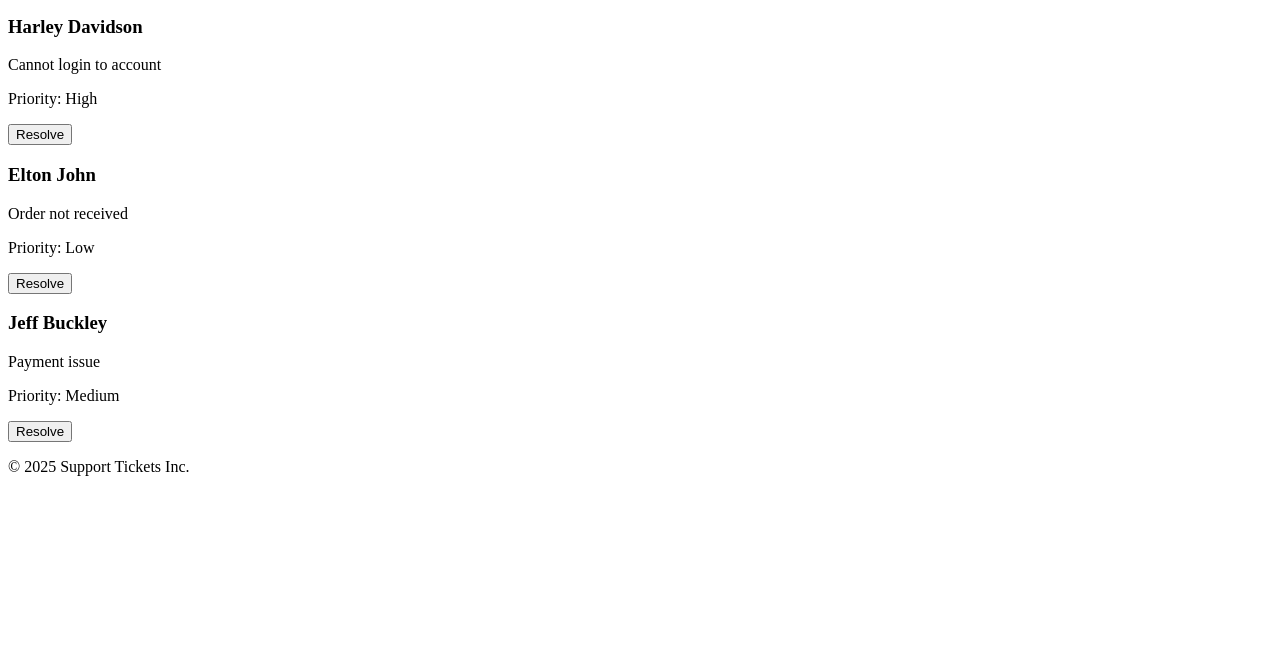
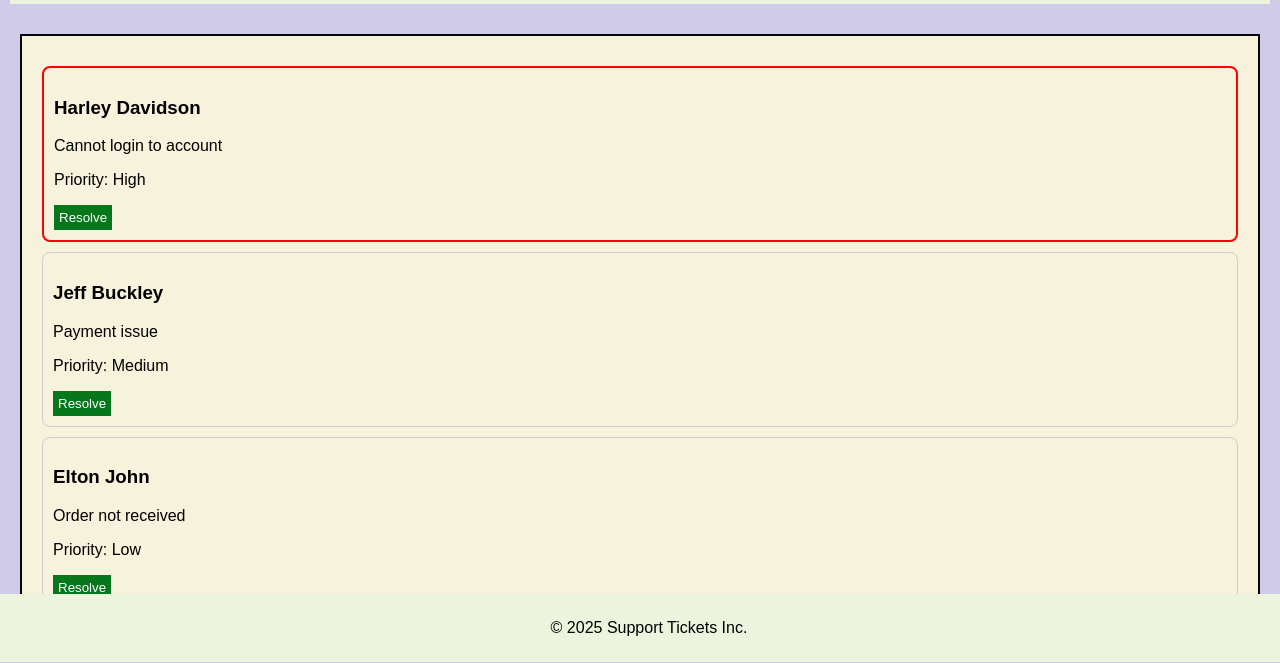
Before and after one commit to emmaadey80/Coding-Challenge-14, a plain HTML site: page index.html in a window 1280 px wide. Shown: the part 138-801 px from the top of the page. Drawn offline with Linux system fonts and the light colour scheme.

Commit message:
Task 3 - Highlighting High Priority Tickets

```diff
--- a/cc_14.js
+++ b/cc_14.js
@@ -19,14 +19,22 @@ function createSupportTicket(name, issueDescription, priorityLevel) {
     priorityLabel.textContent = `Priority: ${priorityLevel}`;
     priorityLabel.classList.add('priority-level');
 
+    // Task 3: Converting NodeList to Arrays for Bulk Updates
+
+    // (adding if priority is high, add a class to change the border color)
+    if (priorityLevel === 'High') {
+        ticket.classList.add('high-priority-ticket'); // adds a class to the ticket div for border styling
+    }
+
     // creating the resolve button
     const resolveButton = document.createElement('button');
     resolveButton.textContent = 'Resolve';
     resolveButton.classList.add('resolve-btn');
 
     // adding an event listener to the resolve button
-    resolveButton.addEventListener('click', function() {
+    resolveButton.addEventListener('click', function(event) {
         ticket.remove(); // removes the ticket when its clicked
+        event.stopPropagation(); // prevents the click event from bubbling up to the parent container
     });
 
     // append all elements to the ticket div
@@ -40,7 +48,25 @@ function createSupportTicket(name, issueDescription, priorityLevel) {
     ticketContainer.appendChild(ticket);
 }
 
+// Task 3
+// highlights the high priority tickets
+function highlightHighPriorityTickets() {
+    // selecting all tickets with the "high-priority" class
+    const highPriorityTickets = document.querySelectorAll('.high-priority-ticket');
+
+    // converts nodeList to array
+    const highPriorityTicketsArray = Array.from(highPriorityTickets);
+
+    // loop through each ticket
+    highPriorityTicketsArray.forEach(ticket => {
+        ticket.style.border = '2px solid red';  // adds a red border to the ticket div
+    });
+}
+
+
 // task 2 test cases
 createSupportTicket('Harley Davidson', 'Cannot login to account', 'High'); // output: Harley Davidson, Cannot login to account, High
+createSupportTicket('Jeff Buckley', 'Payment issue', 'Medium'); // output: Jeff Buckley, Payment issue, Medium
 createSupportTicket('Elton John', 'Order not received', 'Low'); // output: Elton John, Order not received, Low
-createSupportTicket('Jeff Buckley', 'Payment issue', 'Medium'); // output: Jeff Buckley, Payment issue, Medium
+
+highlightHighPriorityTickets();
--- a/index.html
+++ b/index.html
@@ -4,17 +4,61 @@
     <meta charset="UTF-8">
     <meta name="viewport" content="width=device-width, initial-scale=1.0">
     <title>Support Tickets</title>
-    <link rel="stylesheet" href="styles.css">
+    <style>
+        body {
+            font-family: Arial, sans-serif;
+            background-color: rgb(209, 203, 234);
+            margin: 10px;
+        }
+        header, footer {
+            padding: 9px;
+            text-align: center;
+            background-color: rgb(237, 244, 222);
+        }
+        footer {
+            position: fixed;
+            bottom: 0;
+            left: 0;
+            width: 100%;
+        }
+        main {
+            padding: 10px;
+        }
+        .ticket {
+    border: 1px solid #ccc;
+    padding: 10px;
+    margin: 10px 0;
+    border-radius: 8px;
+}
+
+.resolve-btn {
+    background-color: rgb(6, 119, 27);
+    color: white;
+    border: none;
+    padding: 5px;
+    cursor: pointer;
+}
+
+.resolve-btn:hover {
+    background-color: rgb(3, 42, 7);
+}
+#ticketContainer {
+            background-color: rgb(246, 242, 220);
+            border: 2px solid rgba(0, 0, 0, 0.972);
+            padding: 20px;
+            margin-top: 20px;
+            min-height: 100px;
+        }
+        </style>
 </head>
 <body>
 
     <header>
-        <h1>Support Ticket System</h1>
-        <p>Manage customer support requests efficiently.</p>
+        <h1>Customer Support Ticket System</h1>
+        <p>Manage customer support requests efficiently</p>
     </header>
 
     <main>
-        <button id="addTicketButton">Create Ticket</button>
         <div id="ticketContainer"></div>
     </main>
 
```
